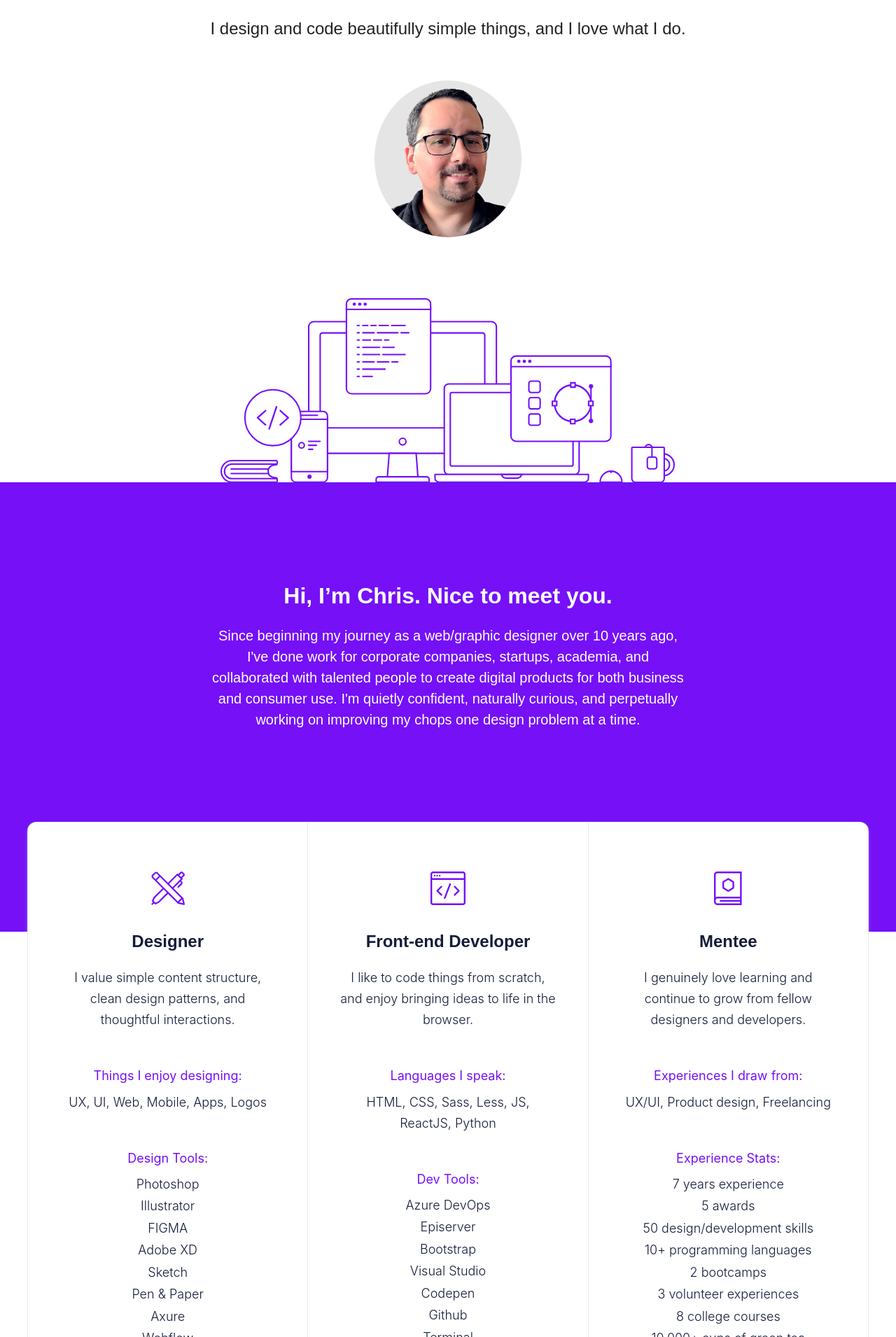
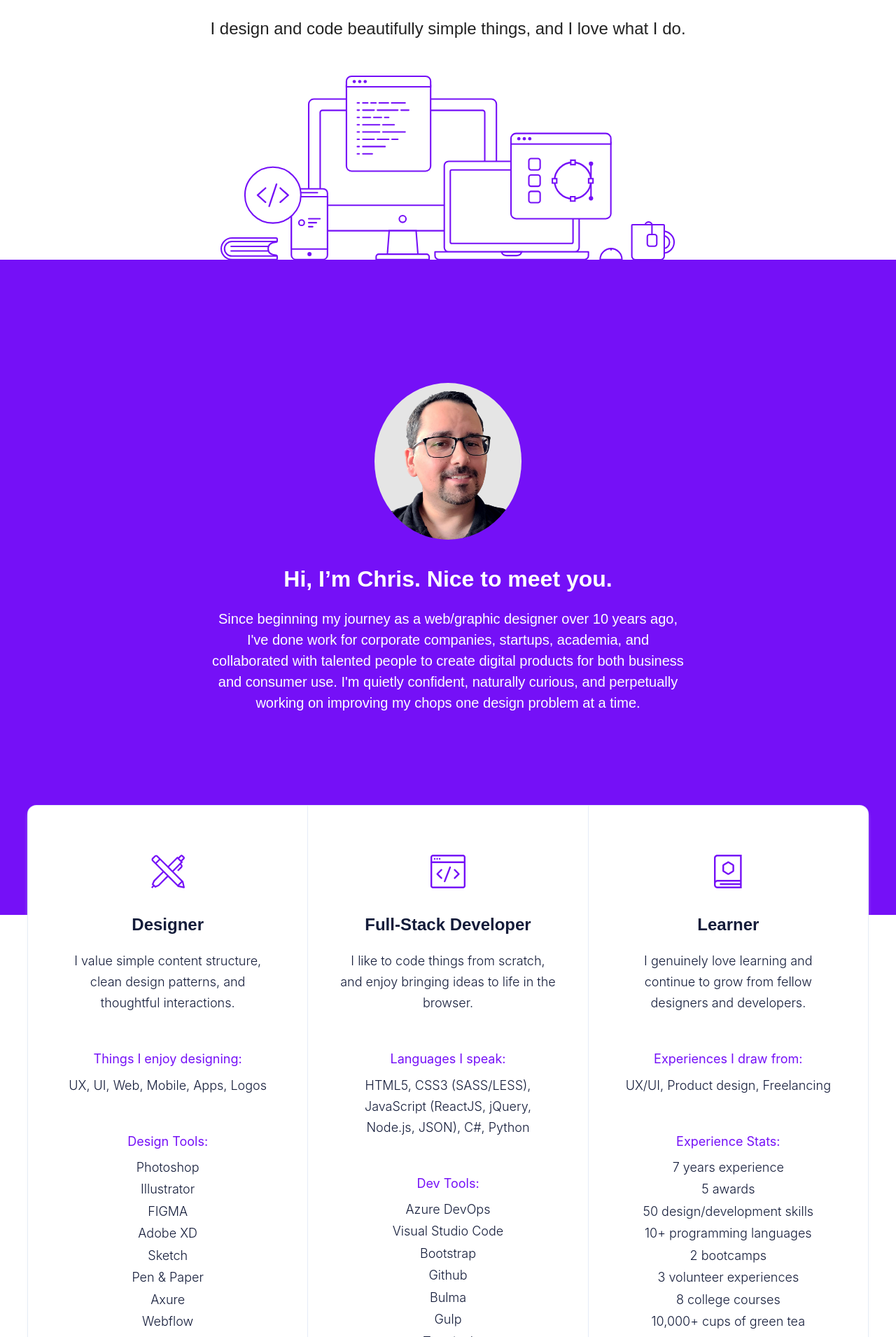
Before and after one commit to cfergojr/cfergojr-portfolio, a React (Create React App) app: page / in a window 1280 px wide. Shown: the part 250-2160 px from the top of the page at 70% size. Built offline with nearby package versions, Linux system fonts and the light colour scheme; a web font is replaced by a local one.

Commit message:
cfergojr portfolio
Changed some copy, updated my title, and changed mentee to learner.

```diff
--- a/public/index.html
+++ b/public/index.html
@@ -1,7 +1,7 @@
 <!DOCTYPE html>
 <html>
   <head>
-    <title>Chris Fergo | Designer, Front-end Developer &amp; Mentee
+    <title>Chris Fergo | Designer, Full-Stack Developer &amp; Learner
     </title>
     <meta charset="utf-8">
     <meta name="viewport" content="width=device-width, initial-scale=1">
@@ -9,8 +9,8 @@
     <meta property="og:title" content="Chris Fergo">
     <meta name="author" content="Chris Fergo">
     <meta property="og:locale" content="en_US">
-    <meta name="description" content="Designer, Front-End Developer &amp; mentee">
-    <meta property="og:description" content="Designer, Front-end Developer &amp; mentee">
+    <meta name="description" content="Full-Stack Developer, Designer, &amp; Learner">
+    <meta property="og:description" content="Full-Stack Developer, Designer, &amp; Learner">
     <link rel="canonical" href="https://cfergojr.github.io">
     <meta property="og:url" content="https://cfergojr.github.io">
     <meta property="og:site_name" content="Chris Fergo">
@@ -18,7 +18,7 @@
     <link href="img/favicon-32x32.png" rel="shortcut icon" type="image/png">
     <link rel="stylesheet" href="css/main.css">
     <script type="application/ld+json">
-      {"@context":"http://schema.org","@type":"Website","name":"Chris Fergo","headline":"Chris Fergo","author":{"@type":"Person","name":"Chris Fergo"},"description":"Designer, Front-end Developer &amp; mentee","url":"http://www.chrisfergojr.com/"}
+      {"@context":"http://schema.org","@type":"Website","name":"Chris Fergo","headline":"Chris Fergo","author":{"@type":"Person","name":"Chris Fergo"},"description":"Designer, Full-Stack Developer &amp; Learner","url":"http://cfergojr.github.io/"}
     </script>
   </head>
   <body>
--- a/src/components/footer.jsx
+++ b/src/components/footer.jsx
@@ -4,7 +4,7 @@ export default class Footer extends Component {
     render() {
       return (
         <footer className="section is-primary is-small has-text-centered">
-          <div className="container is-narrow"><img className="logo" src="img/cf-logo-white.png" alt="Chris Fergo | Designer, Front-end Developer and mentee" style={{height: '48px'}} />
+          <div className="container is-narrow"><img className="logo" src="img/cf-logo-white.png" alt="Chris Fergo | Full-Stack Developer, Designer, and Learner" style={{height: '48px'}} />
             <div className="columns is-centered">
               <div className="column is-one-third">
                 <h1 className="title is-size-4-touch">Living, learning, &amp; leveling up one day at a time.</h1>
--- a/src/components/hero.jsx
+++ b/src/components/hero.jsx
@@ -9,8 +9,8 @@ export default class Hero extends Component {
             <div className="container">
               <div className="columns is-centered">
                 <div className="column">
-                  <h1 className="title is-spaced is-size-1-desktop is-size-2-tablet is-size-3-mobile">Designer, Front-end Developer &amp; Mentee</h1>
-                  <h2 className="subtitle is-size-4-desktop">I design and code beautifully simple things, and I love what I do.</h2><img className="avatar" alt="Chris Fergo Jr" src="img/chris-fergo-jr.jpg" />
+                  <h1 className="title is-spaced is-size-1-desktop is-size-2-tablet is-size-3-mobile">Full-Stack Developer, Designer, &amp; Learner</h1>
+                  <h2 className="subtitle is-size-4-desktop">I design and code beautifully simple things, and I love what I do.</h2>
                 </div>
               </div>
             </div>
--- a/src/components/introduction.jsx
+++ b/src/components/introduction.jsx
@@ -8,6 +8,7 @@ export default class Introduction extends Component {
         <div className="container">
           <div className="columns is-centered">
             <div className="column is-three-fifths">
+              <img className="avatar" alt="Chris Fergo Jr" src="img/chris-fergo-jr.jpg" />
               <h1 className="title is-spaced is-size-3-desktop is-size-4-mobile">Hi, I’m Chris. Nice to meet you.</h1>
               <h2 className="subtitle is-size-5-desktop">Since beginning my journey as a web/graphic designer over 10 years ago, I've done work for corporate companies, startups, academia, and collaborated with talented people to create digital products for both business and consumer use. I'm quietly confident, naturally curious, and perpetually working on improving my chops one design problem at a time.</h2>
             </div>
--- a/src/components/nav.jsx
+++ b/src/components/nav.jsx
@@ -6,7 +6,7 @@ export default class Navigation extends Component {
 
         <nav className="navbar is-light" role="navigation" aria-label="main navigation">
           <div className="container">
-            <div className="navbar-brand"><a className="navbar-item" href="#"><img src="img/cf-logo.png" alt="Chris Fergo | Designer, Front-end Developer & mentee" height={48} /></a>
+            <div className="navbar-brand"><a className="navbar-item" href="#"><img src="img/cf-logo.png" alt="Chris Fergo | Full-Stack Developer, Designer, &amp; Learner" height={48} /></a>
             {/* <a className="navbar-burger" role="button" aria-label="menu" aria-expanded="false" data-target="#navMenu"><span aria-hidden="true" />
             <span aria-hidden="true" /><span aria-hidden="true" /></a> */}
             </div>
--- a/src/components/skills.jsx
+++ b/src/components/skills.jsx
@@ -28,25 +28,25 @@ export default class Skills extends Component{
                     </ul>
                   </div>
                   <div className="column">
-                    <figure className="image"><img className="is-skill-icon" alt="frontend skill icon" src="img/icons/frontend.svg" /></figure>
-                    <h1 className="title is-size-4 is-spaced">Front-end Developer</h1>
+                    <figure className="image"><img className="is-skill-icon" alt="developer skill icon" src="img/icons/developer.svg" /></figure>
+                    <h1 className="title is-size-4 is-spaced">Full-Stack Developer</h1>
                     <p>I like to code things from scratch, and enjoy bringing ideas to life in the browser.</p>
                     <p className="list-title has-text-primary has-text-weight-normal">Languages I speak:</p>
-                    <p>HTML, CSS, Sass, Less, JS, ReactJS, Python</p>
+                    <p>HTML5, CSS3 (SASS/LESS), JavaScript (ReactJS, jQuery, Node.js, JSON), C#, Python</p>
                     <p className="list-title has-text-primary has-text-weight-normal">Dev Tools:</p>
                     <ul>
                       <li>Azure DevOps</li>
-                      <li>Episerver</li>
+                      <li>Visual Studio Code</li>
                       <li>Bootstrap</li>
-                      <li>Visual Studio</li>
-                      <li>Codepen</li>
                       <li>Github</li>
+                      <li>Bulma</li>
+                      <li>Gulp</li>
                       <li>Terminal</li>
                     </ul>
                   </div>
                   <div className="column">
-                    <figure className="image"><img className="is-skill-icon" alt="mentee skill icon" src="img/icons/mentee.svg" /></figure>
-                    <h1 className="title is-size-4 is-spaced">Mentee</h1>
+                    <figure className="image"><img className="is-skill-icon" alt="learner skill icon" src="img/icons/learner.svg" /></figure>
+                    <h1 className="title is-size-4 is-spaced">Learner</h1>
                     <p>I genuinely love learning and continue to grow from fellow designers and developers.</p>
                     <p className="list-title has-text-primary has-text-weight-normal">Experiences I draw from:</p>
                     <p>UX/UI, Product design, Freelancing</p>
```
Also changed, not shown: public/img/icons/developer.svg, public/img/icons/learner.svg.
